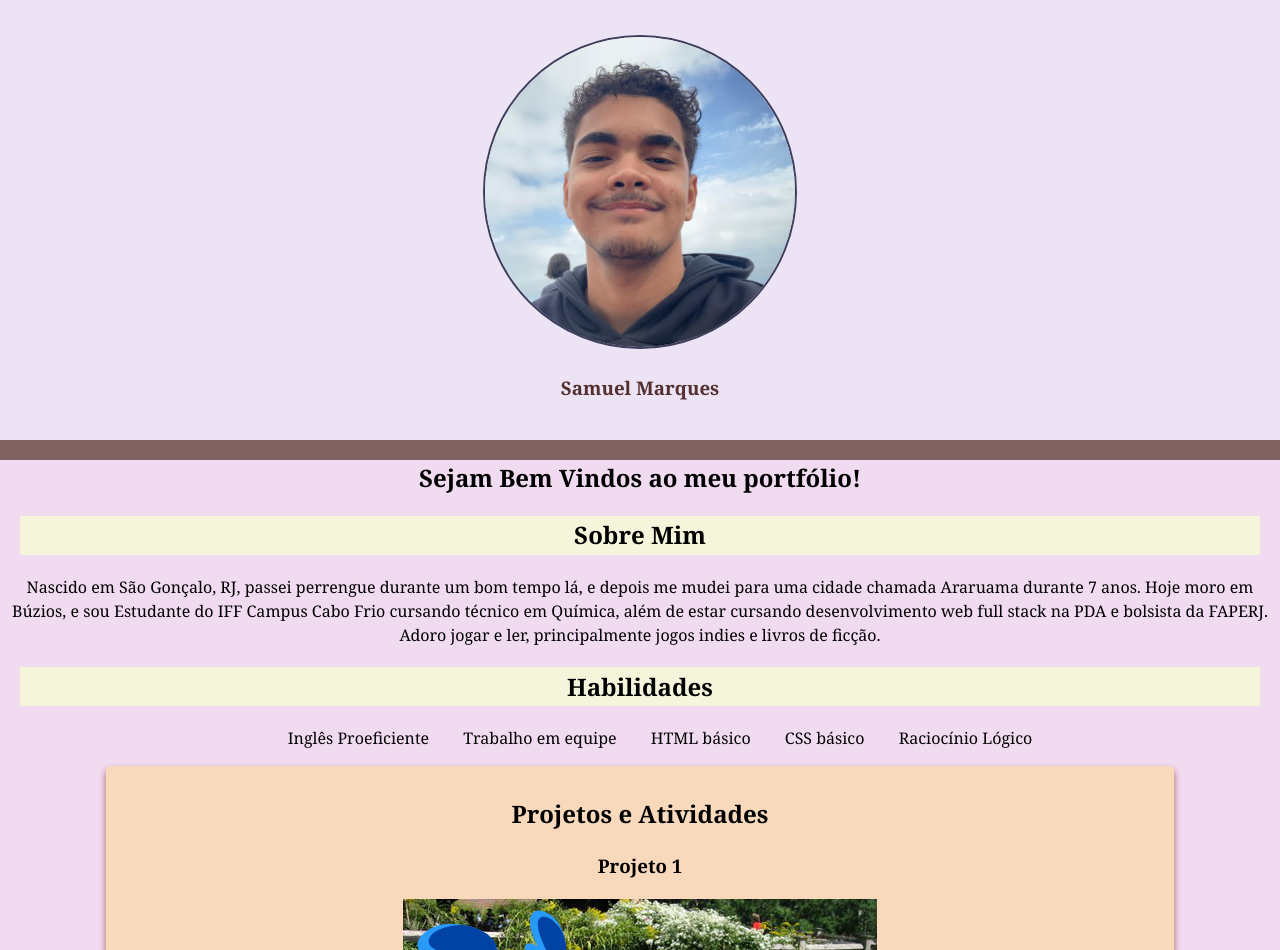
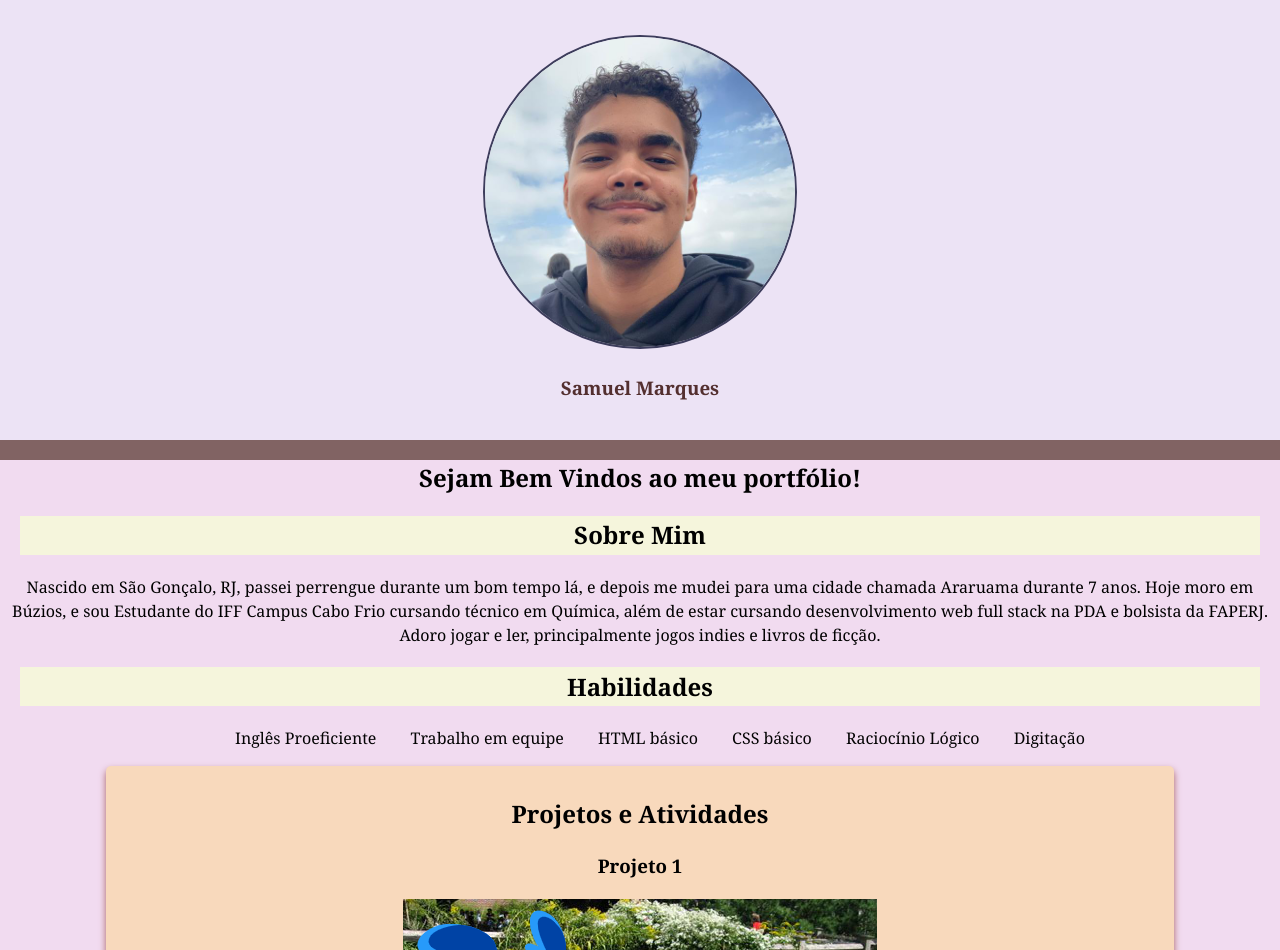
Before and after one commit to Sam02marques/Portf-lioPessoal, a plain HTML site: page miniprojeto.html in a window 1280 px wide. Shown: the part 150-1100 px from the top of the page. Drawn offline with Linux system fonts and the light colour scheme.

Commit message:
initial commit

```diff
--- a/miniprojeto.html
+++ b/miniprojeto.html
@@ -38,6 +38,7 @@
                     <li>HTML básico</li>
                     <li>CSS básico</li>
                     <li>Raciocínio Lógico</li>
+                    <li>Digitação</li>
                 </ul>
         </section>
         <section id="projetos">
```
